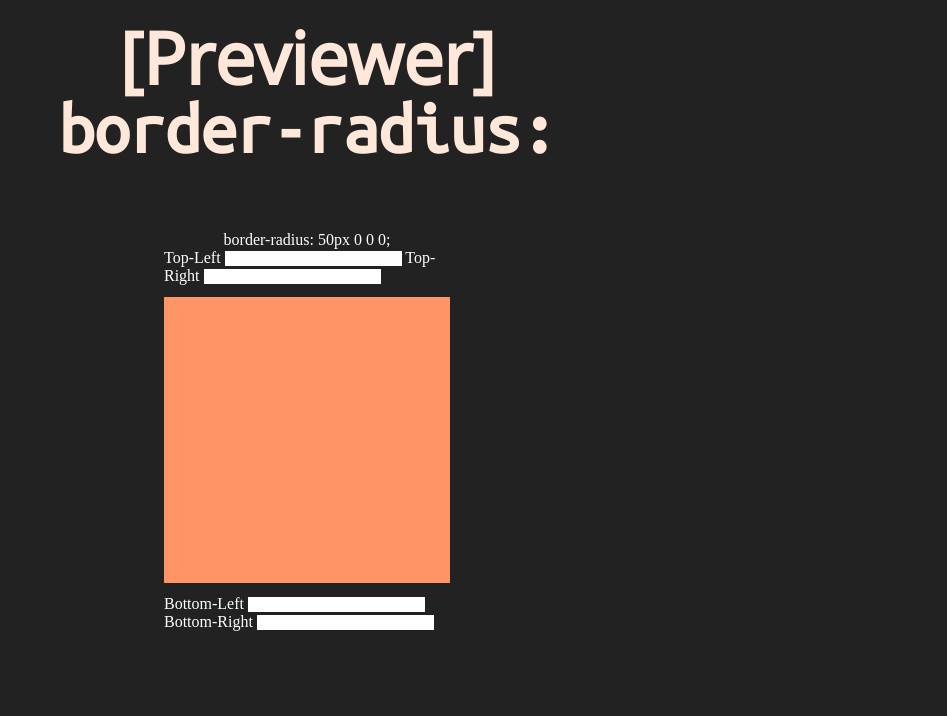
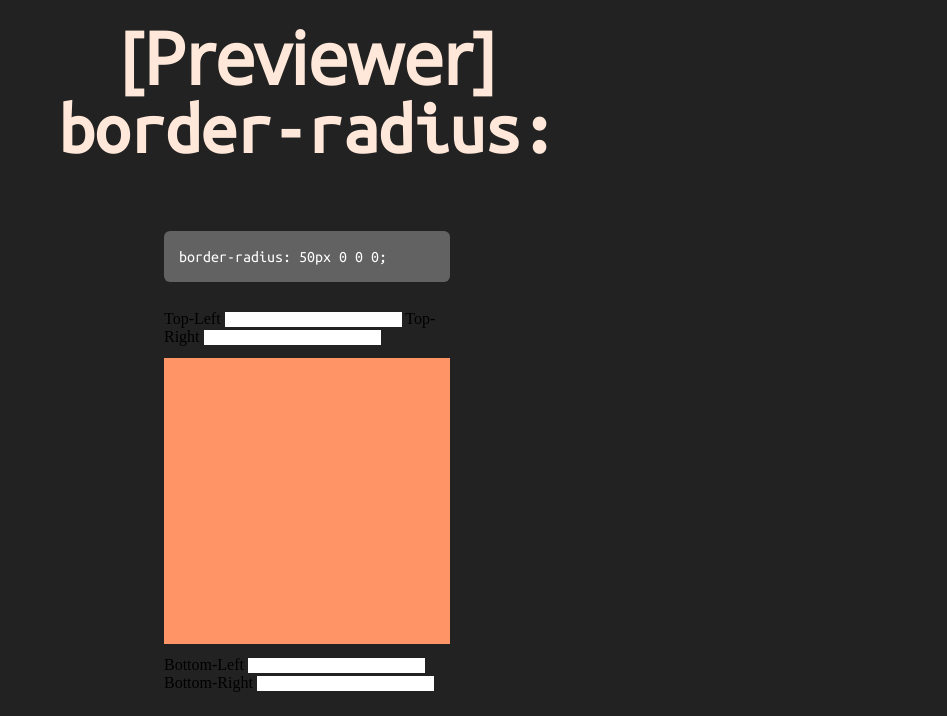
Before and after one commit to LucasMedeiros7/css-preview-border-radius, a plain HTML site: page index.html in a window 1280 px wide. Shown: the part 84-800 px from the top of the page, without its empty margins (333-1280 px from the left). Drawn offline with nearby package versions, Linux system fonts and the light colour scheme.

Commit message:
generated CSS field

```diff
--- a/assets/styles.css
+++ b/assets/styles.css
@@ -2,44 +2,56 @@
   margin: 0;
   padding: 0;
   border: 0;
-  color: #fff; /* Excluir */
 }
 
-body {
+html {
   background-color: #222222;
-}
-
-input {
-  color: #222222;
-}
-
-header {
-  text-align: center;
-  margin-bottom: 66px;
-}
-
-h1 {
-  font-family: 'Open sans', sans-serif;
-  font-size: 72px;
-  font-weight: 800;
-  line-height: 72px;
-  letter-spacing: -0.46px;
-  color: #ffe8d9;
-}
-
-h2 {
-  font-family: 'Ubuntu Mono', monospace;
-  font-size: 72px;
-  font-weight: 700;
-  line-height: 72px;
-  letter-spacing: -0.46px;
-  color: #ffe8d9;
+  font-size: 100%;
 }
 
 .github-svg {
   position: absolute;
   right: 0;
   top: 0;
+}
+
+.title-container {
+  text-align: center;
+  margin-bottom: 4.125rem;
+}
+
+.title-container h1,
+.title-container h2 {
+  font-size: 4.5rem;
+  line-height: 4.5rem;
+  letter-spacing: -0.03rem;
+  color: #ffe8d9;
+}
+
+.title-container h1 {
+  font-family: 'Open sans', sans-serif;
+  font-weight: 800;
+}
+
+.title-container h2 {
+  font-family: 'Ubuntu Mono', monospace;
+  font-weight: 700;
+}
+
+.generated-css {
+  border: none;
+  border-radius: 6px;
+  padding: 14px 63px 13px 15px;
+  background-color: #626262;
+  margin-bottom: 28px;
+}
+
+.generated-css span {
+  font-family: 'Ubuntu Mono', monospace;
+  font-size: 16px;
+  font-weight: 400;
+  line-height: 24px;
+  color: #FFFFFF;
 }
 
 .main-container {
@@ -61,3 +73,9 @@ h2 {
   height: 286px;
   margin: 12px 0 12px 0;
 }
+
+@media (max-width: 510px) {
+  html {
+    font-size: 66.67%;
+  }
+}
--- a/index.html
+++ b/index.html
@@ -44,12 +44,12 @@
     </svg>
 
     <main class="main-container">
-      <header>
+      <header class="title-container">
         <h1>[Previewer]</h1>
         <h2>border-radius:</h2>
       </header>
 
-      <div>
+      <div class="generated-css">
         <span>border-radius: 50px 0 0 0;</span>
       </div>
 
```
